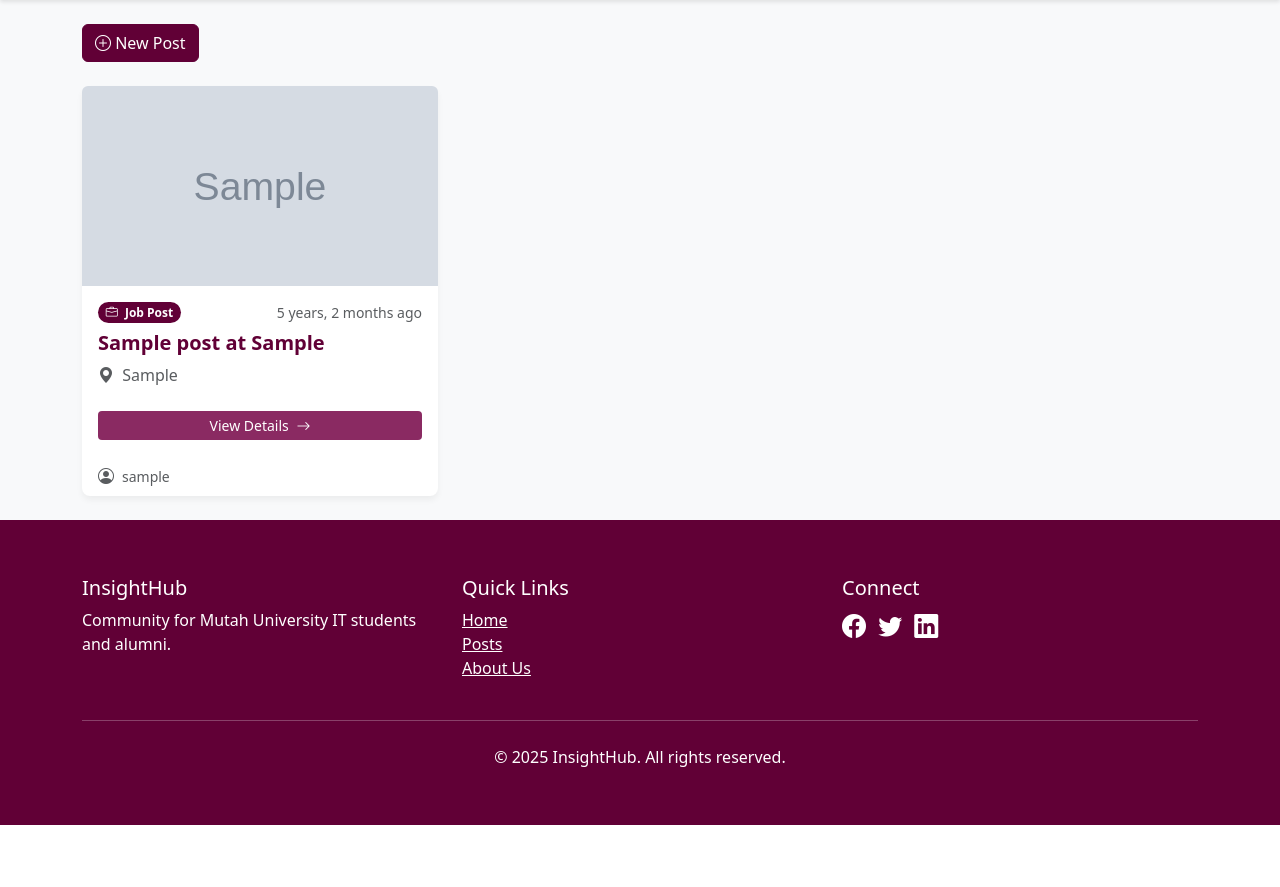
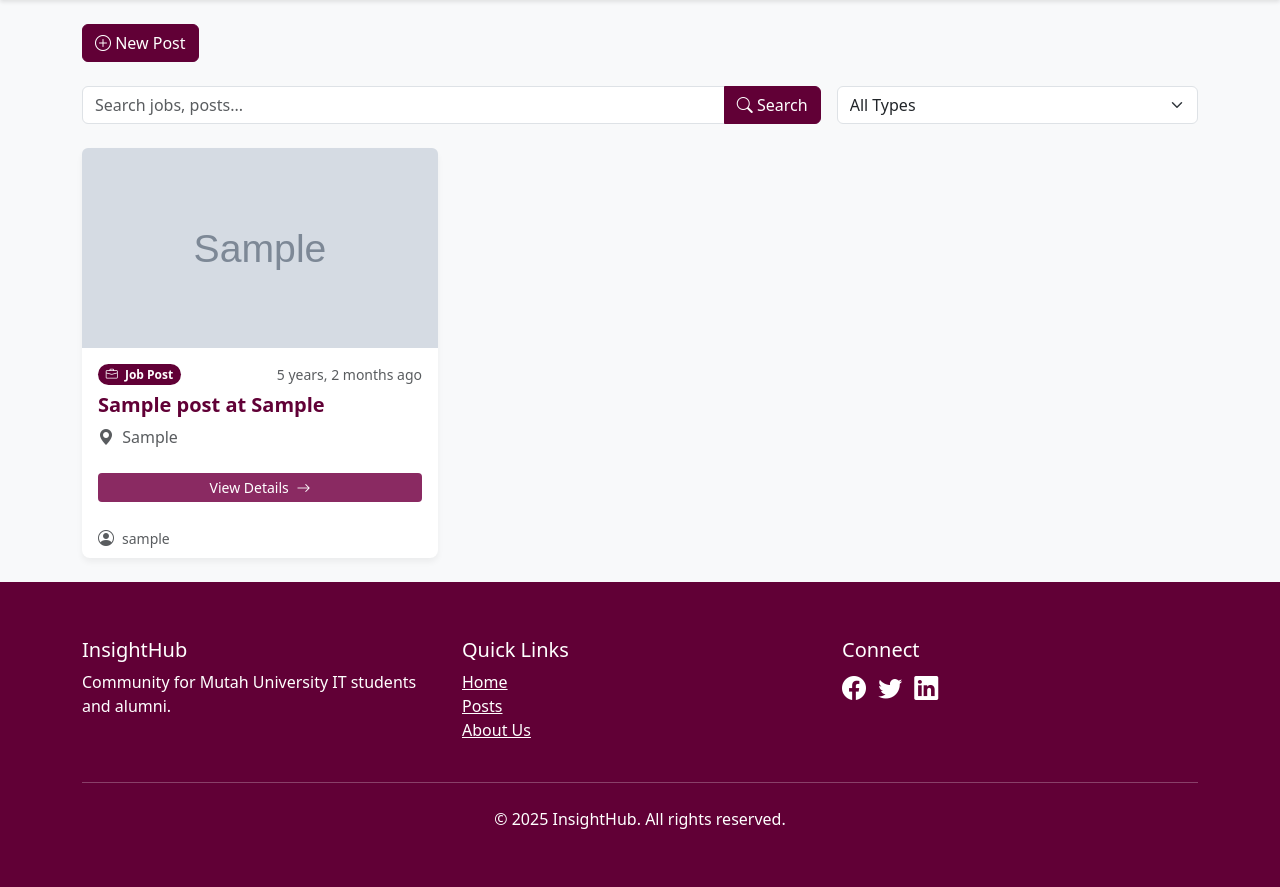
Before and after one commit to Bayanhasani/InsightHubPlatform, a Django app: page /post/ in a window 1280 px wide. Shown: the part 66-953 px from the top of the page. Before the commit the page ends 891 px from the top, so only its background shows below. Run offline with Django 5.2, Linux system fonts and the light colour scheme; a user stored in the database is signed in; tables that the repository leaves empty hold one stand-in row (values such as "Sample post"); grey boxes marked "Sample" are stand-in pictures.

Commit message:
update post and delete some file

```diff
--- a/post/views.py
+++ b/post/views.py
@@ -2,16 +2,38 @@ from django.shortcuts import render, redirect, get_object_or_404
 from django.contrib.auth.decorators import login_required
 from .models import Post
 from .forms import PostForm
+from django.db.models import Q      # import (Query) method to make database query
+
 
 @login_required
 def post_list(request):
     posts = Post.objects.filter(is_published=True).select_related('author')
-    return render(request, 'post/list.html', {'posts': posts})
+    # Search functionality
+    search_query = request.GET.get('search', '')
+    if search_query:
+        posts = posts.filter(
+            Q(content__icontains=search_query) |
+            Q(job_title__icontains=search_query) |
+            Q(job_company__icontains=search_query)
+        )
+    # Filter by post type
+    post_type = request.GET.get('type', '')
+    if post_type:
+        posts = posts.filter(post_type=post_type)
+    return render(request, 'post/list.html', {
+        'posts': posts,
+        'search_query': search_query,
+        'selected_type': post_type
+    })
+
+
 
 @login_required
 def post_detail(request, pk):
     post = get_object_or_404(Post, pk=pk, is_published=True)
     return render(request, 'post/detail.html', {'post': post})
+
+
 
 @login_required
 def post_create(request):
@@ -26,6 +48,8 @@ def post_create(request):
         form = PostForm()
     return render(request, 'post/form.html', {'form': form})
 
+
+
 @login_required
 def post_update(request, pk):
     post = get_object_or_404(Post, pk=pk, author=request.user)
@@ -38,6 +62,8 @@ def post_update(request, pk):
         form = PostForm(instance=post)
     return render(request, 'post/form.html', {'form': form})
 
+
+
 @login_required
 def post_delete(request, pk):
     post = get_object_or_404(Post, pk=pk, author=request.user)
--- a/setting.py
+++ /dev/null
@@ -1,4 +0,0 @@
-import os
-from projectFolder.settings import BASE_DIR
-MEDIA_URL = '/media/'
-MEDIA_ROOT = os.path.join(BASE_DIR,'media')
--- a/templates/post/list.html
+++ b/templates/post/list.html
@@ -8,6 +8,31 @@
         <i class="bi bi-plus-circle"></i> New Post
     </a>
     {% endif %}
+</div>
+<div class="mb-4">
+    <div class="row g-3">
+        <div class="col-md-8">
+            <!-- Search Form -->
+            <form method="get" class="input-group">
+                <input type="text" name="search" class="form-control" placeholder="Search jobs, posts..."
+                       value="{{ search_query }}">
+                <button type="submit" class="btn btn-primary">
+                    <i class="bi bi-search"></i> Search
+                </button>
+            </form>
+        </div>
+        <div class="col-md-4">
+            <!-- Filter by Post Type -->
+            <form method="get" class="input-group">
+                <select name="type" class="form-select" onchange="this.form.submit()">
+                    <option value="">All Types</option>
+                    <option value="job" {% if selected_type == 'job' %}selected{% endif %}>Jobs</option>
+                    <option value="question" {% if selected_type == 'question' %}selected{% endif %}>Questions</option>
+                    <option value="post" {% if selected_type == 'post' %}selected{% endif %}>General Posts</option>
+                </select>
+            </form>
+        </div>
+    </div>
 </div>
 
 <div class="row g-4">
@@ -59,9 +84,8 @@
     </div>
     {% empty %}
     <div class="col-12">
-        <div class="alert alert-primary d-flex align-items-center">
-            <i class="bi bi-info-circle-fill me-2"></i>
-            <div>No posts yet. Be the first to share!</div>
+        <div class="alert alert-info">
+            <i class="bi bi-info-circle"></i> No posts found matching your criteria.
         </div>
     </div>
     {% endfor %}
--- a/views.py
+++ /dev/null
@@ -1,3 +0,0 @@
-from django.shortcuts import render
-
-# Create your views here.
--- a/website/views.py
+++ b/website/views.py
@@ -8,7 +8,7 @@ def index(request):
     posts = Post.objects.filter(is_published=True).select_related('author').order_by('-created_at')
 
     # Add pagination (10 posts per page)
-    paginator = Paginator(posts, 10)
+    paginator = Paginator(posts, 20)
     page_number = request.GET.get('page')
     page_obj = paginator.get_page(page_number)
 
```
Also changed, not shown: models.py (deleted, +0 -14 lines), templates/post/post.html (deleted, +0 -33 lines), url.py (deleted, +0 -11 lines), add.html (deleted), form.py (deleted), inf.html (deleted).
